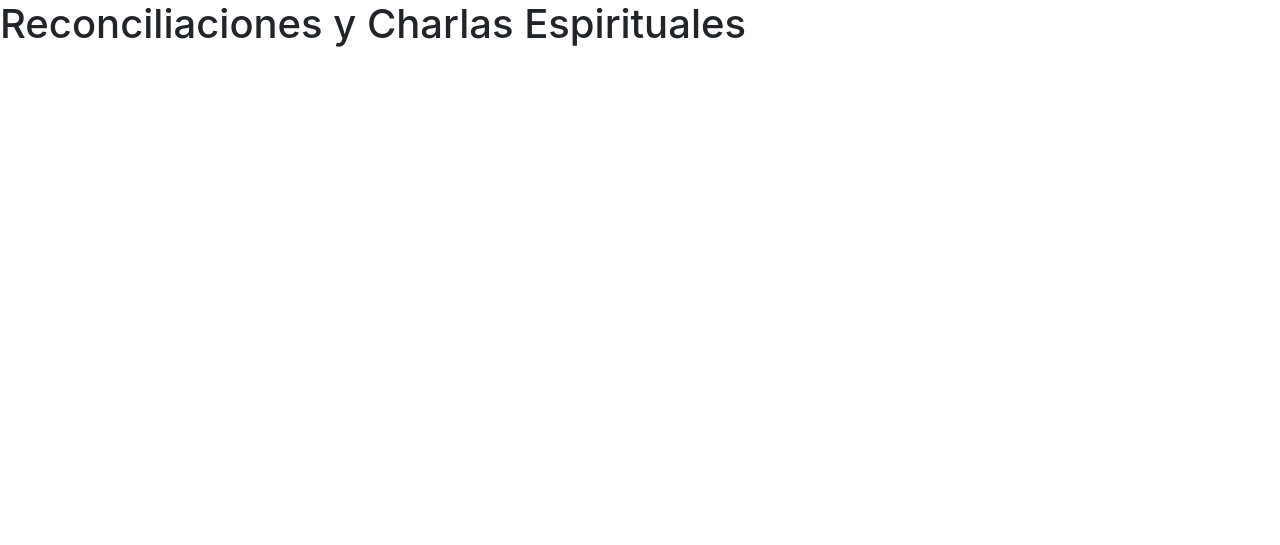
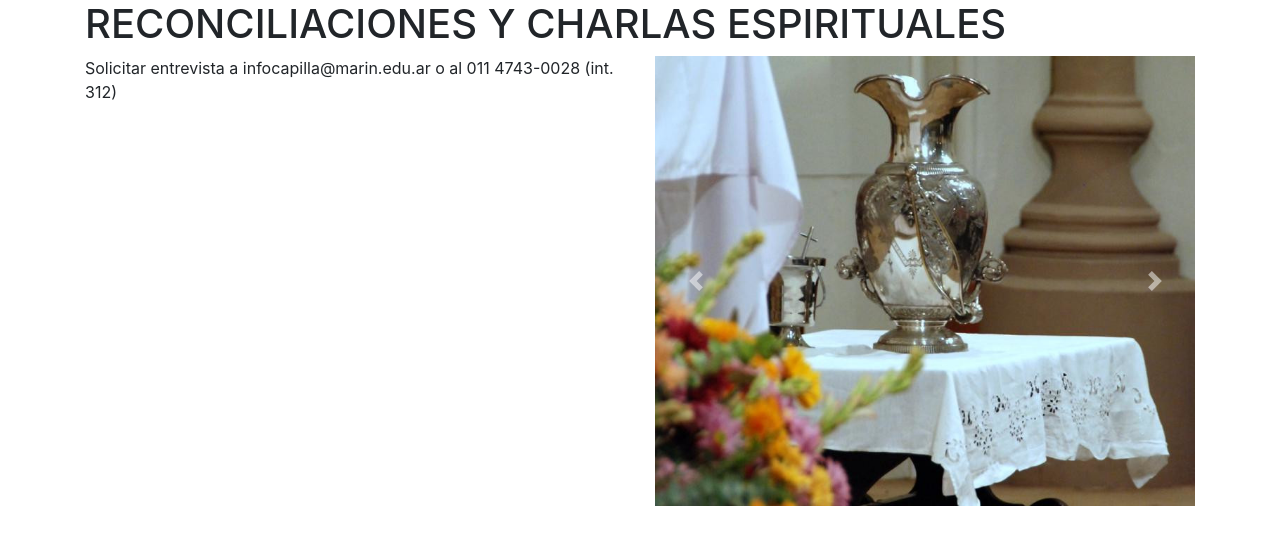
Before and after one commit to mariscottin/capillamarin, a Node server app: page /servicios-para-la-comunidad/reconciliaciones-y-charlas-espirituales in a window 1280 px wide. Shown: the top 545 px of the page. Run offline with Node 20, Linux system fonts and the light colour scheme; some libraries are stand-ins or nearby versions.

Commit message:
reconciliaciones text

```diff
--- a/views/web/servicios_comunidad/reconciliacion_charlas.ejs
+++ b/views/web/servicios_comunidad/reconciliacion_charlas.ejs
@@ -85,8 +85,36 @@
                 </ul>
             </div>
         </nav>
-        <h1>Reconciliaciones y Charlas Espirituales</h1>
-
+        <div class="container">
+                <h1 class="section-main-title">RECONCILIACIONES Y CHARLAS ESPIRITUALES</h1>
+                <div class=row>
+                    <div class="col-lg-6">
+                        <p class="section-main-text">
+                            Solicitar entrevista a infocapilla@marin.edu.ar o al 011 4743-0028 (int. 312)
+                        </p>
+                    </div>
+                    <div class="col-lg-6">
+                        <div id="bautismosCarouselControl" class="carousel slide" data-ride="carousel">
+                            <div class="carousel-inner">
+                                <div class="carousel-item active">
+                                    <img src="/assets/img/bautismos/bautismos-1.jpeg" class="d-block w-100" alt="bautismos-1">
+                                </div>
+                                <div class="carousel-item">
+                                    <img src="/assets/img/bautismos/bautismos-2.jpeg" class="d-block w-100" alt="bautismos-2">
+                                </div>
+                            </div>
+                            <a class="carousel-control-prev" href="#bautismosCarouselControl" role="button" data-slide="prev">
+                                <span class="carousel-control-prev-icon" aria-hidden="true"></span>
+                                <span class="sr-only">Previous</span>
+                            </a>
+                            <a class="carousel-control-next" href="#bautismosCarouselControl" role="button" data-slide="next">
+                                <span class="carousel-control-next-icon" aria-hidden="true"></span>
+                                <span class="sr-only">Next</span>
+                            </a>
+                        </div>
+                    </div>
+                </div>
+            </div>
 
         <script src="https://code.jquery.com/jquery-3.3.1.slim.min.js" integrity="sha384-q8i/X+965DzO0rT7abK41JStQIAqVgRVzpbzo5smXKp4YfRvH+8abtTE1Pi6jizo" crossorigin="anonymous"></script>
         <script src="https://cdnjs.cloudflare.com/ajax/libs/popper.js/1.14.3/umd/popper.min.js" integrity="sha384-ZMP7rVo3mIykV+2+9J3UJ46jBk0WLaUAdn689aCwoqbBJiSnjAK/l8WvCWPIPm49" crossorigin="anonymous"></script>
```
